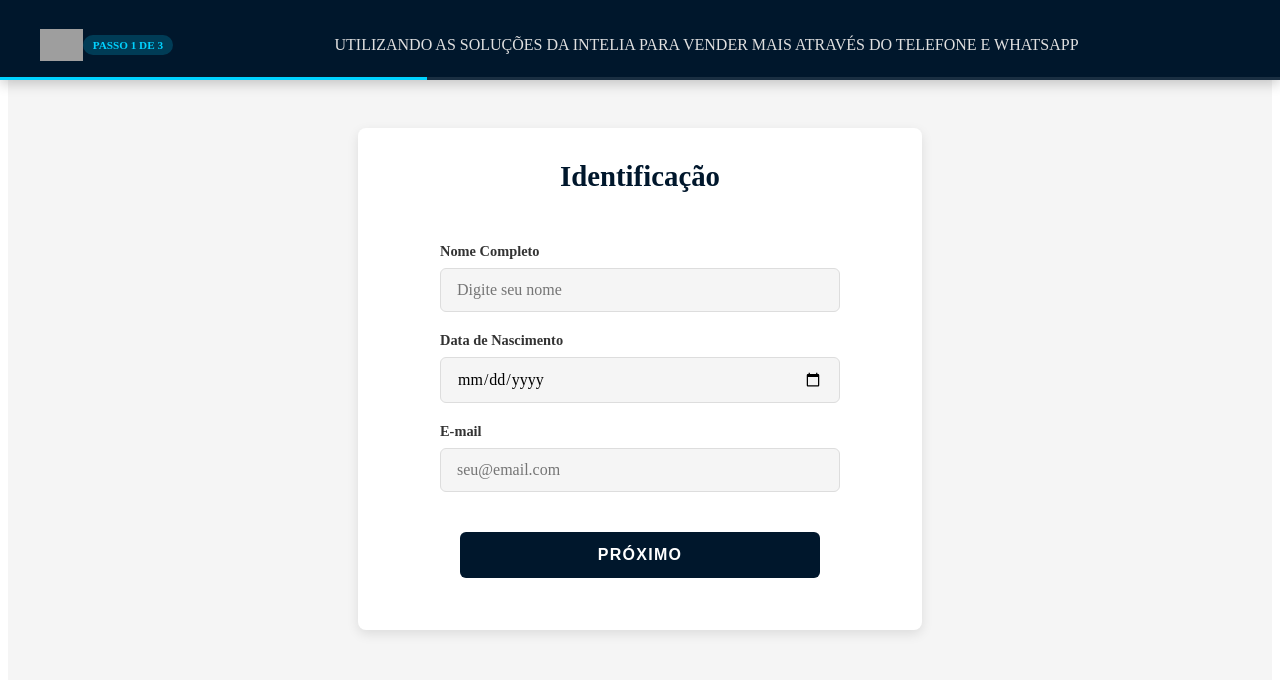
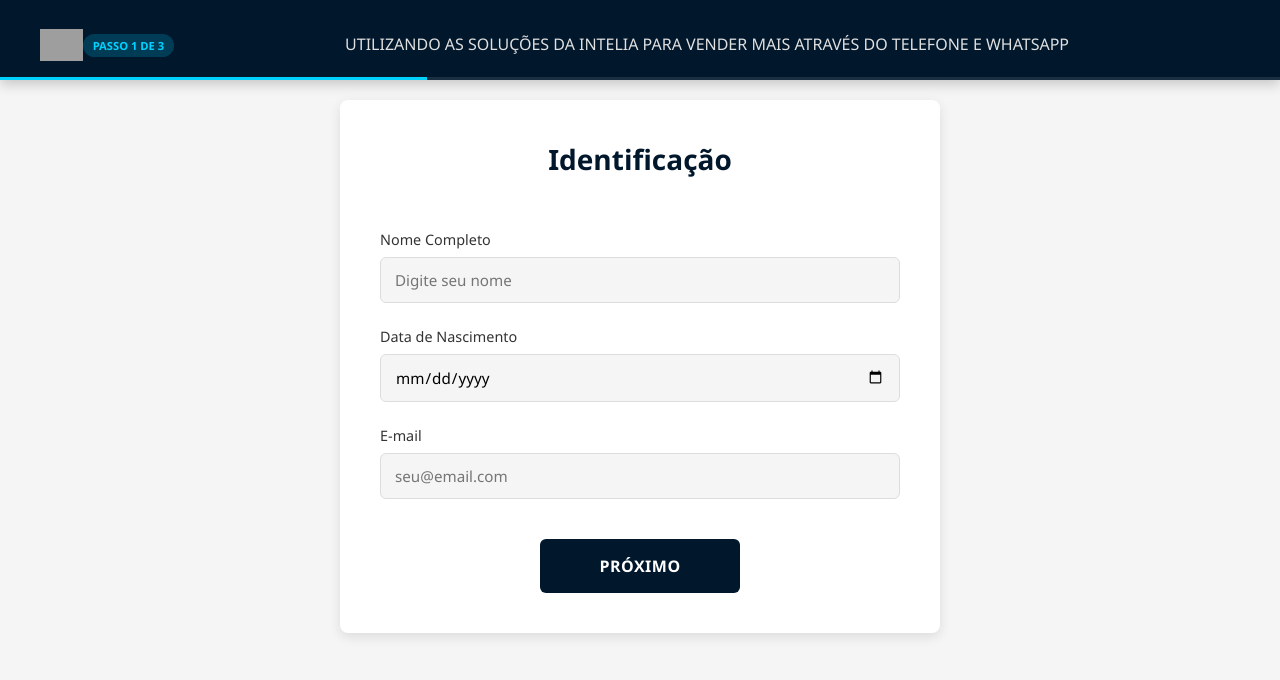
Before and after one commit to joaovalcazara/desafio-intelia, a Vue app in the folder frontend/: page / in a window 1280 px wide. Shown: the top 680 px of the page. Built offline with nearby package versions, Linux system fonts and the light colour scheme; grey boxes are pictures that could not be loaded.

Commit message:
feat: enhance form handling with reactive data updates and improved styling

```diff
--- a/frontend/src/App.vue
+++ b/frontend/src/App.vue
@@ -1,5 +1,5 @@
 <script setup>
-import { ref, onMounted } from 'vue';
+import { ref, onMounted, watch } from 'vue';
 import axios from 'axios';
 import EtapaUm from './views/EtapaUm.vue';
 import EtapaDois from './views/EtapaDois.vue';
@@ -11,18 +11,23 @@ const uuid = ref(localStorage.getItem('cadastro_uuid'));
 const dadosIniciais = ref(null);
 const views = [EtapaUm, EtapaDois, EtapaTres];
 
-onMounted(async () => {
+const carregarDados = async () => {
   if (uuid.value) {
     try {
       const { data } = await axios.get(`/cadastro/${uuid.value}`);
-      dadosIniciais.value = data.data;
+      dadosIniciais.value = { ...data.data };
       etapa.value = data.data.etapaAtual;
     } catch (e) {
       console.error("Cadastro não encontrado, iniciando do zero.");
       localStorage.removeItem('cadastro_uuid');
     }
   }
+};
+
+onMounted(() => {
+  carregarDados();
 });
+
 const proximo = (novoUuid) => {
   if (novoUuid) {
     uuid.value = novoUuid;
@@ -30,12 +35,16 @@ const proximo = (novoUuid) => {
   }
   etapa.value++;
 };
+
+const voltar = async () => {
+  etapa.value--;
+  await carregarDados();
+};
 </script>
 
 
 <template>
   <HeaderApp :etapa="etapa" />
-
   <main class="main-container">
     <div class="form-card">
       <transition name="fade" mode="out-in">
@@ -44,7 +53,7 @@ const proximo = (novoUuid) => {
           :uuid="uuid"
           :dados-iniciais="dadosIniciais"
           @avancar="proximo"
-          @voltar="etapa--"
+          @voltar="voltar"
         />
       </transition>
     </div>
--- a/frontend/src/style.css
+++ b/frontend/src/style.css
@@ -4,9 +4,18 @@
   --md-error: #b00020;
   --md-surface: #ffffff;
   --md-background: #f5f5f5;
+  --font-primary: 'Segoe UI', Roboto, 'Helvetica Neue', Arial, sans-serif;
 }
 
+* {
+  font-family: var(--font-primary);
+}
 
+body {
+  font-family: var(--font-primary);
+  margin: 0;
+  padding: 0;
+}
 
 input {
   border: none;
--- a/frontend/src/styles/app.css
+++ b/frontend/src/styles/app.css
@@ -1,19 +1,26 @@
+html, body {
+  margin: 0;
+  padding: 0;
+  font-family: 'Segoe UI', Roboto, 'Helvetica Neue', Arial, sans-serif;
+}
+
 .main-container {
-    padding-top: 120px;
+    padding-top: 100px;
+    padding-bottom: 40px;
     min-height: 100vh;
     display: flex;
     justify-content: center;
     align-items: flex-start;
     background-color: #f5f5f5;
-    padding-left: 20px;
-    padding-right: 20px;
+    padding-left: 16px;
+    padding-right: 16px;
   }
 
  .form-card {
     background: white;
     width: 100%;
-    max-width: 500px;
-    padding: 32px;
+    max-width: 520px;
+    padding: 40px;
     border-radius: 8px;
     box-shadow: 0 4px 12px rgba(0, 0, 0, 0.1);
   }
--- a/frontend/src/styles/form-etapas.css
+++ b/frontend/src/styles/form-etapas.css
@@ -3,55 +3,65 @@
     width: 100%;
     display: flex;
     flex-direction: column;
-    align-items: center;
+    align-items: stretch;
     animation: fadeIn 0.5s ease;
 }
 
 .form-header {
     text-align: center;
-    margin-bottom: 30px;
+    margin-bottom: 32px;
+    margin-top: 0;
 }
 
 .md-title {
     color: #00172c;
-    font-size: 1.8rem;
-    font-weight: 700;
+    font-size: 1.75rem;
+    font-weight: 600;
     margin: 0;
+    font-family: 'Segoe UI', Roboto, 'Helvetica Neue', Arial, sans-serif;
 }
 
 .md-subtitle {
     color: #666;
-    font-size: 1rem;
+    font-size: 0.95rem;
     margin-top: 8px;
+    font-family: 'Segoe UI', Roboto, 'Helvetica Neue', Arial, sans-serif;
 }
 
-.md-form {
+form {
     width: 100%;
-    max-width: 400px;
+}
+
+.md-grid {
+    display: grid;
+    grid-template-columns: 1fr 1fr;
+    gap: 20px;
+    margin-bottom: 0;
 }
 
 .md-field {
     display: flex;
     flex-direction: column;
     gap: 8px;
-    margin-bottom: 20px;
+    margin-bottom: 24px;
     text-align: left;
 }
 
 .md-field label {
-    font-weight: 600;
+    font-weight: 500;
     font-size: 0.9rem;
     color: #333;
+    font-family: 'Segoe UI', Roboto, 'Helvetica Neue', Arial, sans-serif;
 }
 
 .md-field input,
 .md-field select,
 .md-field textarea {
-    padding: 12px 16px;
+    padding: 12px 14px;
     border: 1px solid #ddd;
     border-radius: 6px;
-    font-size: 1rem;
-    font-family: inherit;
+    font-size: 0.95rem;
+    font-family: 'Segoe UI', Roboto, 'Helvetica Neue', Arial, sans-serif;
     transition: all 0.3s ease;
     outline: none;
 }
@@ -59,25 +69,30 @@
 .md-field input:focus {
     border-color: #00d2ff;
     box-shadow: 0 0 0 3px rgba(0, 210, 255, 0.1);
+    background-color: #f9f9f9;
 }
 
-.actions {
-    margin-top: 20px;
+.md-actions {
+    margin-top: 32px;
+    margin-bottom: 0;
     display: flex;
     gap: 12px;
     justify-content: center;
+    width: 100%;
 }
 
 .md-button {
     flex: 1;
-    padding: 14px;
+    padding: 14px 20px;
     border: none;
     border-radius: 6px;
-    font-weight: 700;
-    font-size: 1rem;
+    font-weight: 600;
+    font-size: 0.95rem;
     cursor: pointer;
     transition: all 0.3s;
-    margin: 20px;
+    font-family: 'Segoe UI', Roboto, 'Helvetica Neue', Arial, sans-serif;
+    text-transform: uppercase;
+    letter-spacing: 0.5px;
 }
 
 .md-button.primary {
@@ -87,11 +102,23 @@
 
 .md-button.primary:hover {
     background-color: #00d2ff;
+    color: #00172c;
 }
 
-.md-button.secondary {
-    background-color: #e0e0e0;
-    color: #333;
+.md-button.primary:disabled {
+    background-color: #ccc;
+    cursor: not-allowed;
+    color: #666;
+}
+
+.md-button.text {
+    background-color: transparent;
+    color: #00172c;
+    border: 1px solid #00172c;
+}
+
+.md-button.text:hover {
+    background-color: #f0f0f0;
 }
 
 
@@ -99,3 +126,42 @@
     from { opacity: 0; transform: translateY(10px); }
     to { opacity: 1; transform: translateY(0); }
 }
+
+.actions-etapa-um {
+    display: flex !important;
+    justify-content: center !important;
+    margin-top: 40px !important;
+    width: 100% !important;
+    gap: 12px !important;
+}
+
+.actions-etapa-um .md-button {
+    flex: 0 1 auto !important;
+    padding: 16px 48px !important;
+    font-size: 1rem !important;
+    min-width: 200px !important;
+}
+
+@media (max-width: 600px) {
+  .md-grid {
+    grid-template-columns: 1fr;
+    gap: 16px;
+  }
+
+  .md-title {
+    font-size: 1.5rem;
+  }
+
+  .md-button {
+    padding: 12px 16px;
+    font-size: 0.9rem;
+  }
+
+  .actions-etapa-um {
+    justify-content: center !important;
+  }
+
+  .actions-etapa-um .md-button {
+    min-width: 100%;
+  }
+}
--- a/frontend/src/styles/mensagemAlert.css
+++ b/frontend/src/styles/mensagemAlert.css
@@ -11,6 +11,7 @@
   color: white;
   box-shadow: 0 8px 16px rgba(0,0,0,0.2);
   z-index: 9999;
+  font-family: 'Segoe UI', Roboto, 'Helvetica Neue', Arial, sans-serif;
 }
 
 .error { background-color: #d32f2f; }
@@ -22,7 +23,7 @@
   gap: 12px;
 }
 
-.message { font-weight: 500; font-size: 0.9rem; }
+.message { font-weight: 500; font-size: 0.9rem; font-family: 'Segoe UI', Roboto, 'Helvetica Neue', Arial, sans-serif; }
 
 .close-btn {
   background: none;
--- a/frontend/src/views/EtapaDois.vue
+++ b/frontend/src/views/EtapaDois.vue
@@ -1,5 +1,5 @@
 <script setup>
-import { reactive, ref } from 'vue';
+import { reactive, ref, watch } from 'vue';
 import { vMaska } from "maska/vue";
 import axios from 'axios';
 import MensagemAlert from '../components/MensagemAlert.vue';
@@ -11,7 +11,7 @@ const showError = ref(false);
 const errorMessage = ref('');
 
 
-const form = reactive(props.dadosIniciais || {
+const form = reactive({
     cep: '',
     rua: '',
     numero: '',
@@ -19,6 +19,12 @@ const form = reactive(props.dadosIniciais || {
     estado: '',
     etapaAtual: 2
 });
+
+watch(() => props.dadosIniciais, (novosDados) => {
+  if (novosDados) {
+    Object.assign(form, novosDados);
+  }
+}, { immediate: true, deep: true });
 
 const avancar = async () => {
   loading.value = true;
--- a/frontend/src/views/EtapaTres.vue
+++ b/frontend/src/views/EtapaTres.vue
@@ -1,5 +1,5 @@
 <script setup>
-    import { reactive, ref } from 'vue';
+    import { reactive, ref, watch } from 'vue';
     import { vMaska } from "maska/vue";
     import axios from 'axios';
     import MensagemAlert from '../components/MensagemAlert.vue';
@@ -14,11 +14,18 @@
     const alertMessage = ref('');
     const alertType = ref('error');
 
-    const form = reactive(props.dadosIniciais || {
+    const form = reactive({
         telefoneFixo: '',
         telefoneCelular: '',
         etapaAtual: 3
     });
+
+    watch(() => props.dadosIniciais, (novosDados) => {
+      if (novosDados) {
+        Object.assign(form, novosDados);
+      }
+    }, { immediate: true, deep: true });
+
 
     const finalizar = async () => {
         loading.value = true;
--- a/frontend/src/views/EtapaUm.vue
+++ b/frontend/src/views/EtapaUm.vue
@@ -1,5 +1,5 @@
 <script setup>
-import { reactive, ref, watchEffect } from 'vue';
+import { reactive, ref, watch} from 'vue';
 import axios from 'axios';
 import '../styles/form-etapas.css';
 
@@ -7,22 +7,19 @@ const emit = defineEmits(['avancar']);
 const loading = ref(false);
 const props = defineProps(['uuid', 'dadosIniciais']);
 
-const form = reactive(props.dadosIniciais || {
+const form = reactive({
   nomeCompleto: '',
   dataNascimento: '',
   email: '',
   etapaAtual: 1
 });
 
-// watchEffect garante que se o App.vue demorar para buscar os dados na API,
-// o formulário seja atualizado assim que a prop 'dadosIniciais' mudar.
-watchEffect(() => {
-  if (props.dadosIniciais) {
-    form.nomeCompleto = props.dadosIniciais.nomeCompleto || '';
-    form.dataNascimento = props.dadosIniciais.dataNascimento || '';
-    form.email = props.dadosIniciais.email || '';
-  }
-});
+
+watch(() => props.dadosIniciais, (novosDados) => {
+    if (novosDados) {
+      Object.assign(form, novosDados);
+    }
+  }, { immediate: true });
 
 const avancar = async () => {
   loading.value = true;
@@ -70,7 +67,7 @@ const avancar = async () => {
         <input v-model="form.email" type="email" required placeholder="seu@email.com">
       </div>
 
-      <div class="actions">
+      <div class="actions actions-etapa-um">
         <button type="submit" class="md-button primary" :disabled="loading">
           {{ loading ? 'Enviando...' : 'Próximo' }}
         </button>
```
